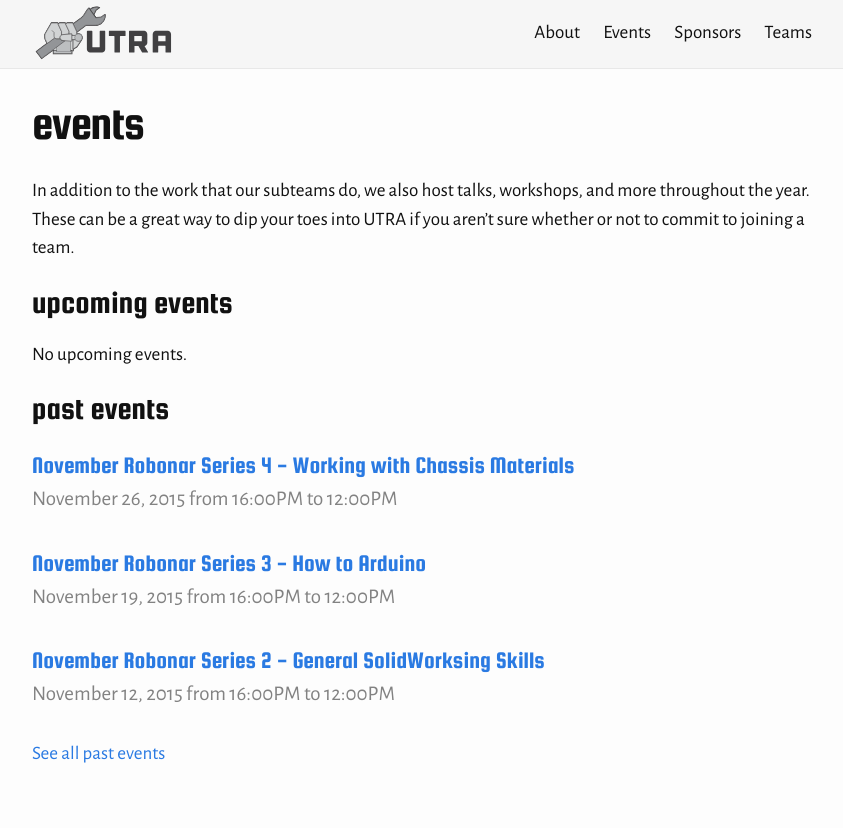
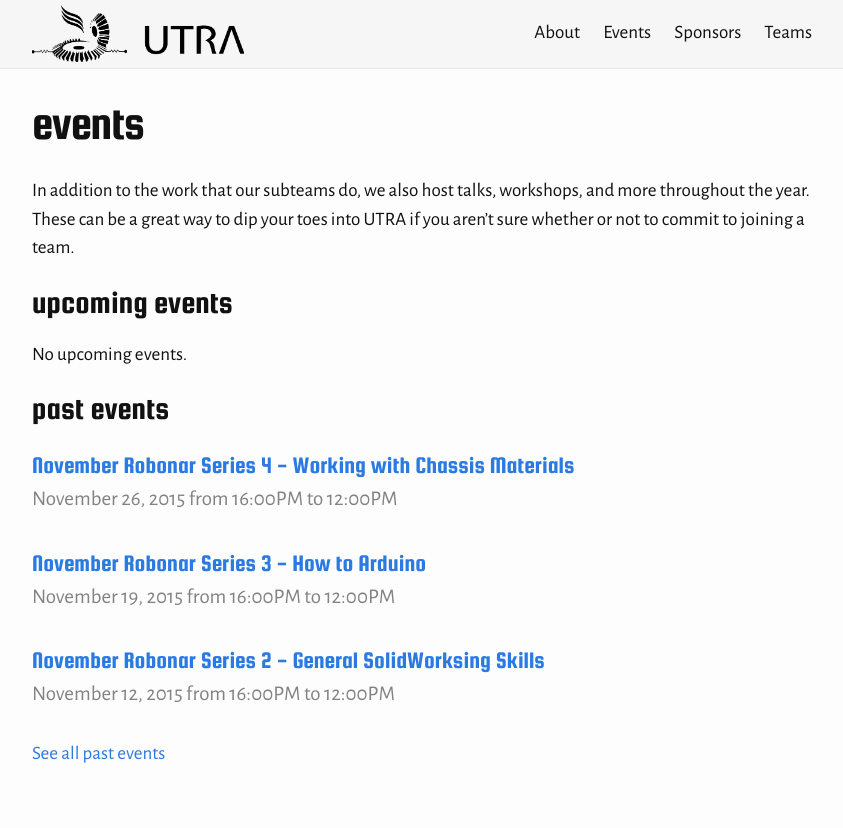
Before and after one commit to utra/utra-old-website, a Jekyll site: the page built from pages/events.md, in a window 1280 px wide. Shown: the top 828 px of the page, without its empty margins (213-1056 px from the left). Built offline with Jekyll 4.4.1, drawn with Linux system fonts in a browser that asks for light colours; grey boxes are pictures that could not be loaded.

Commit message:
changing logo to updated logo

```diff
--- a/_includes/header.html
+++ b/_includes/header.html
@@ -2,7 +2,7 @@
 
   <div class="wrapper">
 
-    <a class="site-title" href="{{ site.baseurl }}/"><img style="height:66px" src="/resources/logo-light.svg"/></a>
+    <a class="site-title" href="{{ site.baseurl }}/"><img style="height:66px" src="/resources/logo-web.png"/></a>
 
     <nav class="site-nav">
       <a href="#" class="menu-icon">
```
Also changed, not shown: resources/logo-web.png (added).
